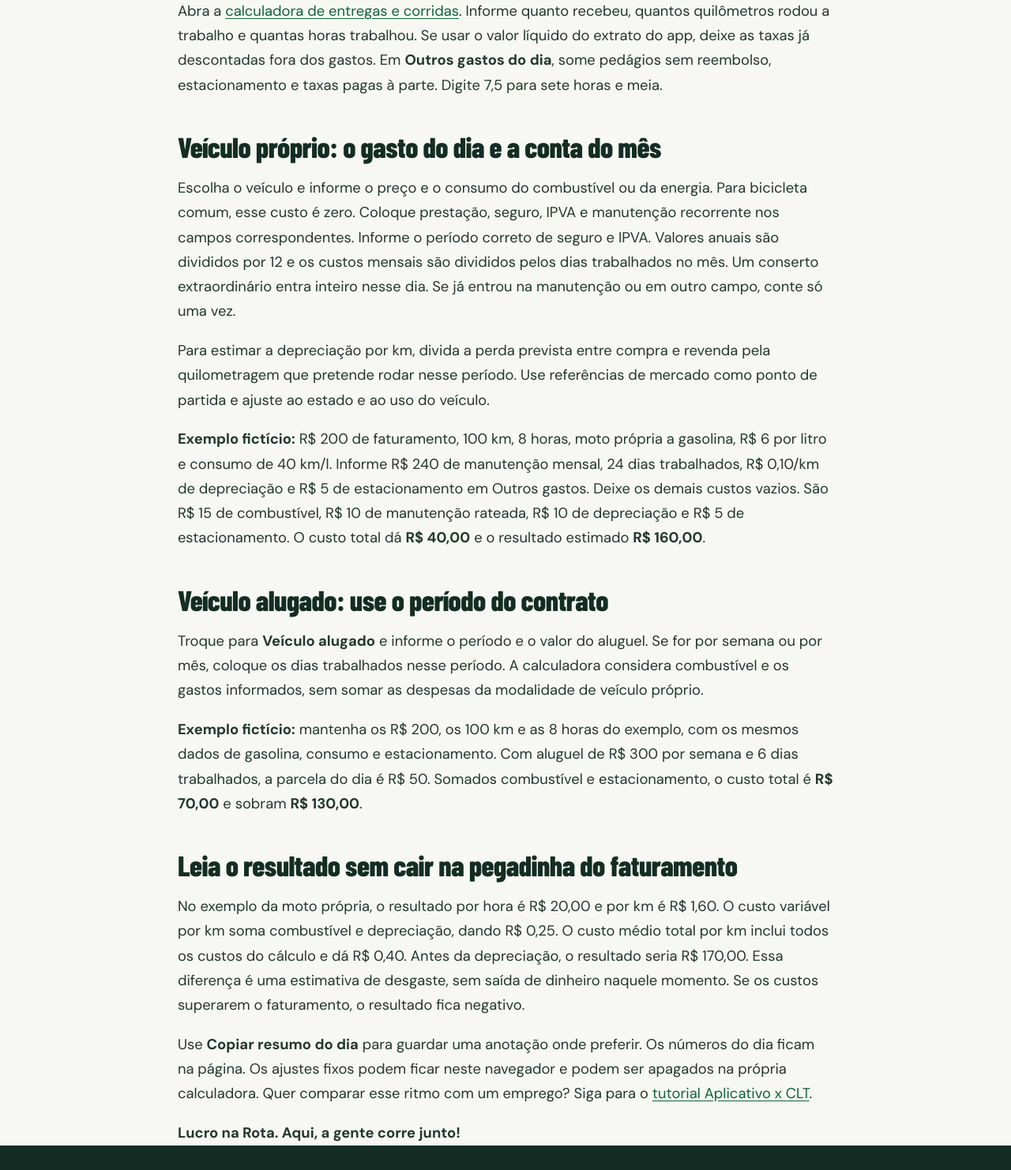
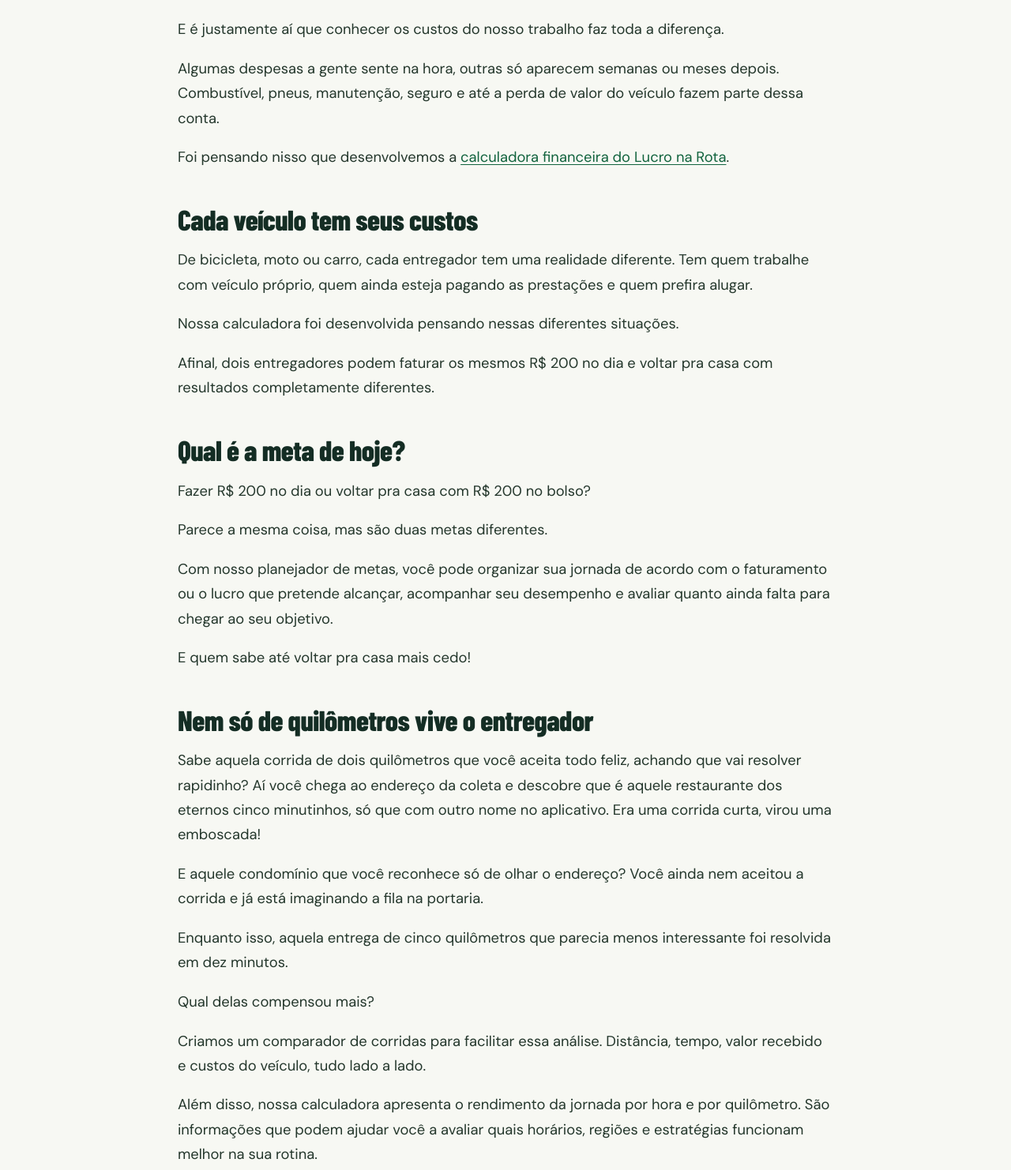
Before and after one commit to buniorcomj/calculadora-entregadores, a plain HTML site: page noticias/tutorial-calculadora-financeira.html in a window 1280 px wide. Shown: the part 599-2081 px from the top of the page at 79% size. Drawn offline with Linux system fonts and the light colour scheme.

Commit message:
Atualiza matéria da calculadora com metas, corridas e humor da rotina

```diff
--- a/noticias/tutorial-calculadora-financeira.html
+++ b/noticias/tutorial-calculadora-financeira.html
@@ -7,7 +7,7 @@
   <meta name="referrer" content="strict-origin-when-cross-origin">
   <meta name="theme-color" content="#142d24">
   <title>Rodou o dia todo. Quanto sobrou no bolso? | Lucro na Rota</title>
-  <meta name="description" content="Preencha a calculadora com exemplos de veículo próprio e alugado e entenda o resultado por hora e por quilômetro.">
+  <meta name="description" content="Conheça a calculadora financeira do Lucro na Rota, uma ferramenta gratuita que queremos aperfeiçoar junto com você.">
   <link rel="canonical" href="https://buniorcomj.github.io/calculadora-entregadores/noticias/tutorial-calculadora-financeira.html">
   <link rel="stylesheet" href="../assets/css/site.css">
   <link rel="stylesheet" href="../assets/css/editorial.css">
@@ -42,22 +42,45 @@
         <div class="editorial-shell">
           <p class="editorial-topic">Dinheiro e economia</p>
           <h1>Rodou o dia todo. Quanto sobrou no bolso?</h1>
-          <p>Preencha a calculadora com exemplos de veículo próprio e alugado e entenda o resultado por hora e por quilômetro.</p>
+          <p>Conheça a calculadora financeira do Lucro na Rota, uma ferramenta gratuita que queremos aperfeiçoar junto com você.</p>
         </div>
       </header>
       <div class="editorial-shell editorial-prose">
-        <h2>Comece pelo dia que você quer entender</h2>
-        <p>Abra a <a href="../calculadora/">calculadora de entregas e corridas</a>. Informe quanto recebeu, quantos quilômetros rodou a trabalho e quantas horas trabalhou. Se usar o valor líquido do extrato do app, deixe as taxas já descontadas fora dos gastos. Em <strong>Outros gastos do dia</strong>, some pedágios sem reembolso, estacionamento e taxas pagas à parte. Digite 7,5 para sete horas e meia.</p>
-        <h2>Veículo próprio: o gasto do dia e a conta do mês</h2>
-        <p>Escolha o veículo e informe o preço e o consumo do combustível ou da energia. Para bicicleta comum, esse custo é zero. Coloque prestação, seguro, IPVA e manutenção recorrente nos campos correspondentes. Informe o período correto de seguro e IPVA. Valores anuais são divididos por 12 e os custos mensais são divididos pelos dias trabalhados no mês. Um conserto extraordinário entra inteiro nesse dia. Se já entrou na manutenção ou em outro campo, conte só uma vez.</p>
-        <p>Para estimar a depreciação por km, divida a perda prevista entre compra e revenda pela quilometragem que pretende rodar nesse período. Use referências de mercado como ponto de partida e ajuste ao estado e ao uso do veículo.</p>
-        <p><strong>Exemplo fictício:</strong> R$ 200 de faturamento, 100 km, 8 horas, moto própria a gasolina, R$ 6 por litro e consumo de 40 km/l. Informe R$ 240 de manutenção mensal, 24 dias trabalhados, R$ 0,10/km de depreciação e R$ 5 de estacionamento em Outros gastos. Deixe os demais custos vazios. São R$ 15 de combustível, R$ 10 de manutenção rateada, R$ 10 de depreciação e R$ 5 de estacionamento. O custo total dá <strong>R$ 40,00</strong> e o resultado estimado <strong>R$ 160,00</strong>.</p>
-        <h2>Veículo alugado: use o período do contrato</h2>
-        <p>Troque para <strong>Veículo alugado</strong> e informe o período e o valor do aluguel. Se for por semana ou por mês, coloque os dias trabalhados nesse período. A calculadora considera combustível e os gastos informados, sem somar as despesas da modalidade de veículo próprio.</p>
-        <p><strong>Exemplo fictício:</strong> mantenha os R$ 200, os 100 km e as 8 horas do exemplo, com os mesmos dados de gasolina, consumo e estacionamento. Com aluguel de R$ 300 por semana e 6 dias trabalhados, a parcela do dia é R$ 50. Somados combustível e estacionamento, o custo total é <strong>R$ 70,00</strong> e sobram <strong>R$ 130,00</strong>.</p>
-        <h2>Leia o resultado sem cair na pegadinha do faturamento</h2>
-        <p>No exemplo da moto própria, o resultado por hora é R$ 20,00 e por km é R$ 1,60. O custo variável por km soma combustível e depreciação, dando R$ 0,25. O custo médio total por km inclui todos os custos do cálculo e dá R$ 0,40. Antes da depreciação, o resultado seria R$ 170,00. Essa diferença é uma estimativa de desgaste, sem saída de dinheiro naquele momento. Se os custos superarem o faturamento, o resultado fica negativo.</p>
-        <p>Use <strong>Copiar resumo do dia</strong> para guardar uma anotação onde preferir. Os números do dia ficam na página. Os ajustes fixos podem ficar neste navegador e podem ser apagados na própria calculadora. Quer comparar esse ritmo com um emprego? Siga para o <a href="./tutorial-aplicativo-x-clt.html">tutorial Aplicativo x CLT</a>.</p>
+        <p>Tem dia que a gente roda bastante, faz um bom faturamento e volta pra casa satisfeito. Tem dia que roda menos, fatura um pouco menos, mas acaba colocando mais dinheiro no bolso.</p>
+        <p>E é justamente aí que conhecer os custos do nosso trabalho faz toda a diferença.</p>
+        <p>Algumas despesas a gente sente na hora, outras só aparecem semanas ou meses depois. Combustível, pneus, manutenção, seguro e até a perda de valor do veículo fazem parte dessa conta.</p>
+        <p>Foi pensando nisso que desenvolvemos a <a href="../calculadora/">calculadora financeira do Lucro na Rota</a>.</p>
+        <h2>Cada veículo tem seus custos</h2>
+        <p>De bicicleta, moto ou carro, cada entregador tem uma realidade diferente. Tem quem trabalhe com veículo próprio, quem ainda esteja pagando as prestações e quem prefira alugar.</p>
+        <p>Nossa calculadora foi desenvolvida pensando nessas diferentes situações.</p>
+        <p>Afinal, dois entregadores podem faturar os mesmos R$ 200 no dia e voltar pra casa com resultados completamente diferentes.</p>
+        <h2>Qual é a meta de hoje?</h2>
+        <p>Fazer R$ 200 no dia ou voltar pra casa com R$ 200 no bolso?</p>
+        <p>Parece a mesma coisa, mas são duas metas diferentes.</p>
+        <p>Com nosso planejador de metas, você pode organizar sua jornada de acordo com o faturamento ou o lucro que pretende alcançar, acompanhar seu desempenho e avaliar quanto ainda falta para chegar ao seu objetivo.</p>
+        <p>E quem sabe até voltar pra casa mais cedo!</p>
+        <h2>Nem só de quilômetros vive o entregador</h2>
+        <p>Sabe aquela corrida de dois quilômetros que você aceita todo feliz, achando que vai resolver rapidinho? Aí você chega ao endereço da coleta e descobre que é aquele restaurante dos eternos cinco minutinhos, só que com outro nome no aplicativo. Era uma corrida curta, virou uma emboscada!</p>
+        <p>E aquele condomínio que você reconhece só de olhar o endereço? Você ainda nem aceitou a corrida e já está imaginando a fila na portaria.</p>
+        <p>Enquanto isso, aquela entrega de cinco quilômetros que parecia menos interessante foi resolvida em dez minutos.</p>
+        <p>Qual delas compensou mais?</p>
+        <p>Criamos um comparador de corridas para facilitar essa análise. Distância, tempo, valor recebido e custos do veículo, tudo lado a lado.</p>
+        <p>Além disso, nossa calculadora apresenta o rendimento da jornada por hora e por quilômetro. São informações que podem ajudar você a avaliar quais horários, regiões e estratégias funcionam melhor na sua rotina.</p>
+        <h2>E na hora da fome?</h2>
+        <p>Tem gente que sai às sete da manhã e só volta às dez da noite. Tem quem almoce em casa antes de sair e quem prefira encerrar o expediente mais cedo para jantar com a família.</p>
+        <p>Levar marmita, comer fora ou voltar pra casa durante o expediente?</p>
+        <p>Aliás, dependendo do restaurante onde você vai retirar o pedido, é melhor levar a marmita do almoço e a da janta!</p>
+        <p>Brincadeiras à parte, cada escolha tem seus custos, seja em dinheiro, deslocamento ou tempo.</p>
+        <p>Será que trabalhar até as dez da noite compensa mais do que parar às oito e jantar em casa? Quanto essas duas horas realmente acrescentam ao seu lucro?</p>
+        <p>São pequenas decisões do dia a dia que também podem fazer diferença no resultado do mês.</p>
+        <p>E nem tudo precisa ser medido em dinheiro. Ter mais tempo para a família, descansar ou simplesmente fazer aquilo de que você gosta também tem seu valor.</p>
+        <h2>Uma calculadora feita para a comunidade</h2>
+        <p>Essa é a primeira versão da nossa ferramenta, e queremos que ela evolua junto com a comunidade.</p>
+        <p>Sentiu falta de alguma informação? Encontrou algo que poderia funcionar melhor? Tem alguma sugestão que facilitaria ainda mais o seu dia a dia?</p>
+        <p>Conta pra gente!</p>
+        <p>Quem está na rua todos os dias conhece situações que nem sempre aparecem na tela de um computador. E é justamente essa troca de experiências que queremos trazer para o Lucro na Rota.</p>
+        <p>Nossa calculadora é gratuita e continuará sendo. Queremos construir uma ferramenta cada vez mais completa, com a participação de quem realmente vai utilizá-la.</p>
+        <p><a href="../calculadora/">Acesse nossas ferramentas</a>, experimente e conte pra gente o que achou.</p>
         <p><strong>Lucro na Rota. Aqui, a gente corre junto!</strong></p>
       </div>
     </article>
```
